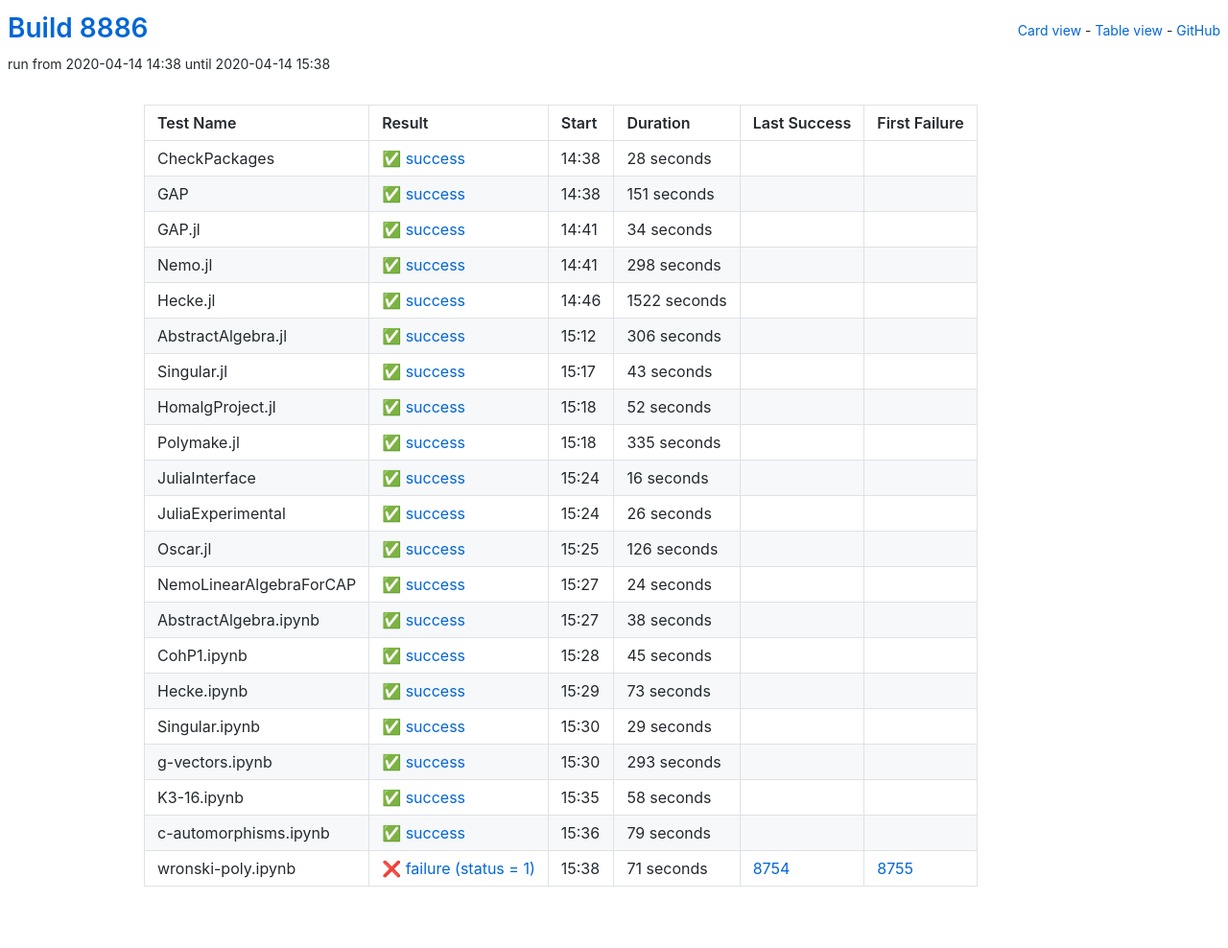
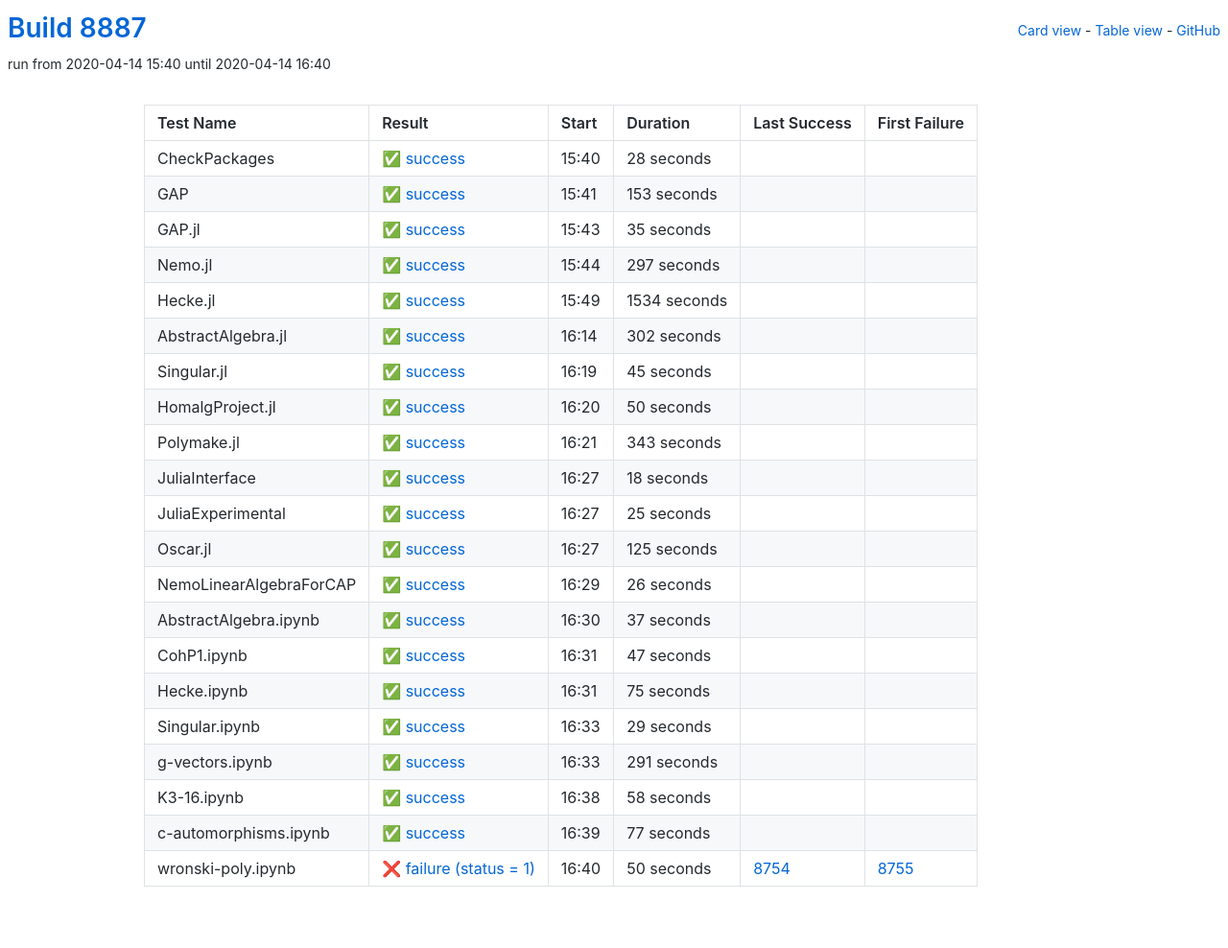
Before and after one commit to oscar-system/oscar-ci-status, a Jekyll site: the page built from table.html, in a window 1280 px wide. Shown: the whole page at 96% size. Built offline with Jekyll 4.4.1, drawn with Linux system fonts in a browser that asks for light colours.

Commit message:
Build 8887

```diff
--- a/_data/ci.yml
+++ b/_data/ci.yml
@@ -1,5 +1,5 @@
-build: 8886
-build_url: https://oscarci.mathematik.uni-kl.de/job/oscar/8886/
+build: 8887
+build_url: https://oscarci.mathematik.uni-kl.de/job/oscar/8887/
 job: oscar
 tests:
 - duration: 28
@@ -8,108 +8,130 @@
   first_failure_url: null
   last_success: false
   last_success_url: null
-  log: https://oscarci.mathematik.uni-kl.de/job/oscar/8886/artifact/logs/build-8886/CheckPackages.log
+  log: https://oscarci.mathematik.uni-kl.de/job/oscar/8887/artifact/logs/build-8887/CheckPackages.log
   name: CheckPackages
-  start: 2020-04-14 14:38
+  start: 2020-04-14 15:40
   status: success
   success: true
-- duration: 151
+- duration: 153
   exitcode: 0
   first_failure: false
   first_failure_url: null
   last_success: false
   last_success_url: null
-  log: https://oscarci.mathematik.uni-kl.de/job/oscar/8886/artifact/logs/build-8886/GAP.log
+  log: https://oscarci.mathematik.uni-kl.de/job/oscar/8887/artifact/logs/build-8887/GAP.log
   name: GAP
-  start: 2020-04-14 14:38
+  start: 2020-04-14 15:41
   status: success
   success: true
-- duration: 34
+- duration: 35
   exitcode: 0
   first_failure: false
   first_failure_url: null
   last_success: false
   last_success_url: null
-  log: https://oscarci.mathematik.uni-kl.de/job/oscar/8886/artifact/logs/build-8886/GAP.jl.log
+  log: https://oscarci.mathematik.uni-kl.de/job/oscar/8887/artifact/logs/build-8887/GAP.jl.log
   name: GAP.jl
-  start: 2020-04-14 14:41
+  start: 2020-04-14 15:43
   status: success
   success: true
-- duration: 298
+- duration: 297
   exitcode: 0
   first_failure: false
   first_failure_url: null
   last_success: false
   last_success_url: null
-  log: https://oscarci.mathematik.uni-kl.de/job/oscar/8886/artifact/logs/build-8886/Nemo.jl.log
+  log: https://oscarci.mathematik.uni-kl.de/job/oscar/8887/artifact/logs/build-8887/Nemo.jl.log
   name: Nemo.jl
-  start: 2020-04-14 14:41
+  start: 2020-04-14 15:44
   status: success
   success: true
-- duration: 1522
+- duration: 1534
   exitcode: 0
   first_failure: false
   first_failure_url: null
   last_success: false
   last_success_url: null
-  log: https://oscarci.mathematik.uni-kl.de/job/oscar/8886/artifact/logs/build-8886/Hecke.jl.log
+  log: https://oscarci.mathematik.uni-kl.de/job/oscar/8887/artifact/logs/build-8887/Hecke.jl.log
   name: Hecke.jl
-  start: 2020-04-14 14:46
+  start: 2020-04-14 15:49
   status: success
   success: true
-- duration: 306
+- duration: 302
   exitcode: 0
   first_failure: false
   first_failure_url: null
   last_success: false
   last_success_url: null
-  log: https://oscarci.mathematik.uni-kl.de/job/oscar/8886/artifact/logs/build-8886/AbstractAlgebra.jl.log
+  log: https://oscarci.mathematik.uni-kl.de/job/oscar/8887/artifact/logs/build-8887/AbstractAlgebra.jl.log
   name: AbstractAlgebra.jl
-  start: 2020-04-14 15:12
+  start: 2020-04-14 16:14
   status: success
   success: true
-- duration: 43
+- duration: 45
   exitcode: 0
   first_failure: false
   first_failure_url: null
   last_success: false
   last_success_url: null
-  log: https://oscarci.mathematik.uni-kl.de/job/oscar/8886/artifact/logs/build-8886/Singular.jl.log
+  log: https://oscarci.mathematik.uni-kl.de/job/oscar/8887/artifact/logs/build-8887/Singular.jl.log
   name: Singular.jl
-  start: 2020-04-14 15:17
+  start: 2020-04-14 16:19
   status: success
   success: true
-- duration: 52
+- duration: 50
   exitcode: 0
   first_failure: false
   first_failure_url: null
   last_success: false
   last_success_url: null
-  log: https://oscarci.mathematik.uni-kl.de/job/oscar/8886/artifact/logs/build-8886/HomalgProject.jl.log
+  log: https://oscarci.mathematik.uni-kl.de/job/oscar/8887/artifact/logs/build-8887/HomalgProject.jl.log
   name: HomalgProject.jl
-  start: 2020-04-14 15:18
+  start: 2020-04-14 16:20
   status: success
   success: true
-- duration: 335
+- duration: 343
   exitcode: 0
   first_failure: false
   first_failure_url: null
   last_success: false
   last_success_url: null
-  log: https://oscarci.mathematik.uni-kl.de/job/oscar/8886/artifact/logs/build-8886/Polymake.jl.log
+  log: https://oscarci.mathematik.uni-kl.de/job/oscar/8887/artifact/logs/build-8887/Polymake.jl.log
   name: Polymake.jl
-  start: 2020-04-14 15:18
+  start: 2020-04-14 16:21
   status: success
   success: true
-- duration: 16
+- duration: 18
   exitcode: 0
   first_failure: false
   first_failure_url: null
   last_success: false
   last_success_url: null
-  log: https://oscarci.mathematik.uni-kl.de/job/oscar/8886/artifact/logs/build-8886/JuliaInterface.log
+  log: https://oscarci.mathematik.uni-kl.de/job/oscar/8887/artifact/logs/build-8887/JuliaInterface.log
   name: JuliaInterface
-  start: 2020-04-14 15:24
+  start: 2020-04-14 16:27
+  status: success
+  success: true
+- duration: 25
+  exitcode: 0
+  first_failure: false
+  first_failure_url: null
+  last_success: false
+  last_success_url: null
+  log: https://oscarci.mathematik.uni-kl.de/job/oscar/8887/artifact/logs/build-8887/JuliaExperimental.log
+  name: JuliaExperimental
+  start: 2020-04-14 16:27
+  status: success
+  success: true
+- duration: 125
+  exitcode: 0
+  first_failure: false
+  first_failure_url: null
+  last_success: false
+  last_success_url: null
+  log: https://oscarci.mathematik.uni-kl.de/job/oscar/8887/artifact/logs/build-8887/Oscar.jl.log
+  name: Oscar.jl
+  start: 2020-04-14 16:27
   status: success
   success: true
 - duration: 26
@@ -118,64 +140,42 @@
   first_failure_url: null
   last_success: false
   last_success_url: null
-  log: https://oscarci.mathematik.uni-kl.de/job/oscar/8886/artifact/logs/build-8886/JuliaExperimental.log
-  name: JuliaExperimental
-  start: 2020-04-14 15:24
+  log: https://oscarci.mathematik.uni-kl.de/job/oscar/8887/artifact/logs/build-8887/NemoLinearAlgebraForCAP.log
+  name: NemoLinearAlgebraForCAP
+  start: 2020-04-14 16:29
   status: success
   success: true
-- duration: 126
+- duration: 37
   exitcode: 0
   first_failure: false
   first_failure_url: null
   last_success: false
   last_success_url: null
-  log: https://oscarci.mathematik.uni-kl.de/job/oscar/8886/artifact/logs/build-8886/Oscar.jl.log
-  name: Oscar.jl
-  start: 2020-04-14 15:25
+  log: https://oscarci.mathematik.uni-kl.de/job/oscar/8887/artifact/logs/build-8887/AbstractAlgebra.ipynb.log
+  name: AbstractAlgebra.ipynb
+  start: 2020-04-14 16:30
   status: success
   success: true
-- duration: 24
+- duration: 47
   exitcode: 0
   first_failure: false
   first_failure_url: null
   last_success: false
   last_success_url: null
-  log: https://oscarci.mathematik.uni-kl.de/job/oscar/8886/artifact/logs/build-8886/NemoLinearAlgebraForCAP.log
-  name: NemoLinearAlgebraForCAP
-  start: 2020-04-14 15:27
+  log: https://oscarci.mathematik.uni-kl.de/job/oscar/8887/artifact/logs/build-8887/CohP1.ipynb.log
+  name: CohP1.ipynb
+  start: 2020-04-14 16:31
   status: success
   success: true
-- duration: 38
+- duration: 75
   exitcode: 0
   first_failure: false
   first_failure_url: null
   last_success: false
   last_success_url: null
-  log: https://oscarci.mathematik.uni-kl.de/job/oscar/8886/artifact/logs/build-8886/AbstractAlgebra.ipynb.log
-  name: AbstractAlgebra.ipynb
-  start: 2020-04-14 15:27
-  status: success
-  success: true
-- duration: 45
-  exitcode: 0
-  first_failure: false
-  first_failure_url: null
-  last_success: false
-  last_success_url: null
-  log: https://oscarci.mathematik.uni-kl.de/job/oscar/8886/artifact/logs/build-8886/CohP1.ipynb.log
-  name: CohP1.ipynb
-  start: 2020-04-14 15:28
-  status: success
-  success: true
-- duration: 73
-  exitcode: 0
-  first_failure: false
-  first_failure_url: null
-  last_success: false
-  last_success_url: null
-  log: https://oscarci.mathematik.uni-kl.de/job/oscar/8886/artifact/logs/build-8886/Hecke.ipynb.log
+  log: https://oscarci.mathematik.uni-kl.de/job/oscar/8887/artifact/logs/build-8887/Hecke.ipynb.log
   name: Hecke.ipynb
-  start: 2020-04-14 15:29
+  start: 2020-04-14 16:31
   status: success
   success: true
 - duration: 29
@@ -184,20 +184,20 @@
   first_failure_url: null
   last_success: false
   last_success_url: null
-  log: https://oscarci.mathematik.uni-kl.de/job/oscar/8886/artifact/logs/build-8886/Singular.ipynb.log
+  log: https://oscarci.mathematik.uni-kl.de/job/oscar/8887/artifact/logs/build-8887/Singular.ipynb.log
   name: Singular.ipynb
-  start: 2020-04-14 15:30
+  start: 2020-04-14 16:33
   status: success
   success: true
-- duration: 293
+- duration: 291
   exitcode: 0
   first_failure: false
   first_failure_url: null
   last_success: false
   last_success_url: null
-  log: https://oscarci.mathematik.uni-kl.de/job/oscar/8886/artifact/logs/build-8886/g-vectors.ipynb.log
+  log: https://oscarci.mathematik.uni-kl.de/job/oscar/8887/artifact/logs/build-8887/g-vectors.ipynb.log
   name: g-vectors.ipynb
-  start: 2020-04-14 15:30
+  start: 2020-04-14 16:33
   status: success
   success: true
 - duration: 58
@@ -206,30 +206,30 @@
   first_failure_url: null
   last_success: false
   last_success_url: null
-  log: https://oscarci.mathematik.uni-kl.de/job/oscar/8886/artifact/logs/build-8886/K3-16.ipynb.log
+  log: https://oscarci.mathematik.uni-kl.de/job/oscar/8887/artifact/logs/build-8887/K3-16.ipynb.log
   name: K3-16.ipynb
-  start: 2020-04-14 15:35
+  start: 2020-04-14 16:38
   status: success
   success: true
-- duration: 79
+- duration: 77
   exitcode: 0
   first_failure: false
   first_failure_url: null
   last_success: false
   last_success_url: null
-  log: https://oscarci.mathematik.uni-kl.de/job/oscar/8886/artifact/logs/build-8886/c-automorphisms.ipynb.log
+  log: https://oscarci.mathematik.uni-kl.de/job/oscar/8887/artifact/logs/build-8887/c-automorphisms.ipynb.log
   name: c-automorphisms.ipynb
-  start: 2020-04-14 15:36
+  start: 2020-04-14 16:39
   status: success
   success: true
-- duration: 71
+- duration: 50
   exitcode: 1
   first_failure: 8755
   first_failure_url: https://oscarci.mathematik.uni-kl.de/job/oscar/8755/
   last_success: 8754
   last_success_url: https://oscarci.mathematik.uni-kl.de/job/oscar/8754/
-  log: https://oscarci.mathematik.uni-kl.de/job/oscar/8886/artifact/logs/build-8886/wronski-poly.ipynb.log
+  log: https://oscarci.mathematik.uni-kl.de/job/oscar/8887/artifact/logs/build-8887/wronski-poly.ipynb.log
   name: wronski-poly.ipynb
-  start: 2020-04-14 15:38
+  start: 2020-04-14 16:40
   status: failure
   success: false
```
Also changed, not shown: README.md.
